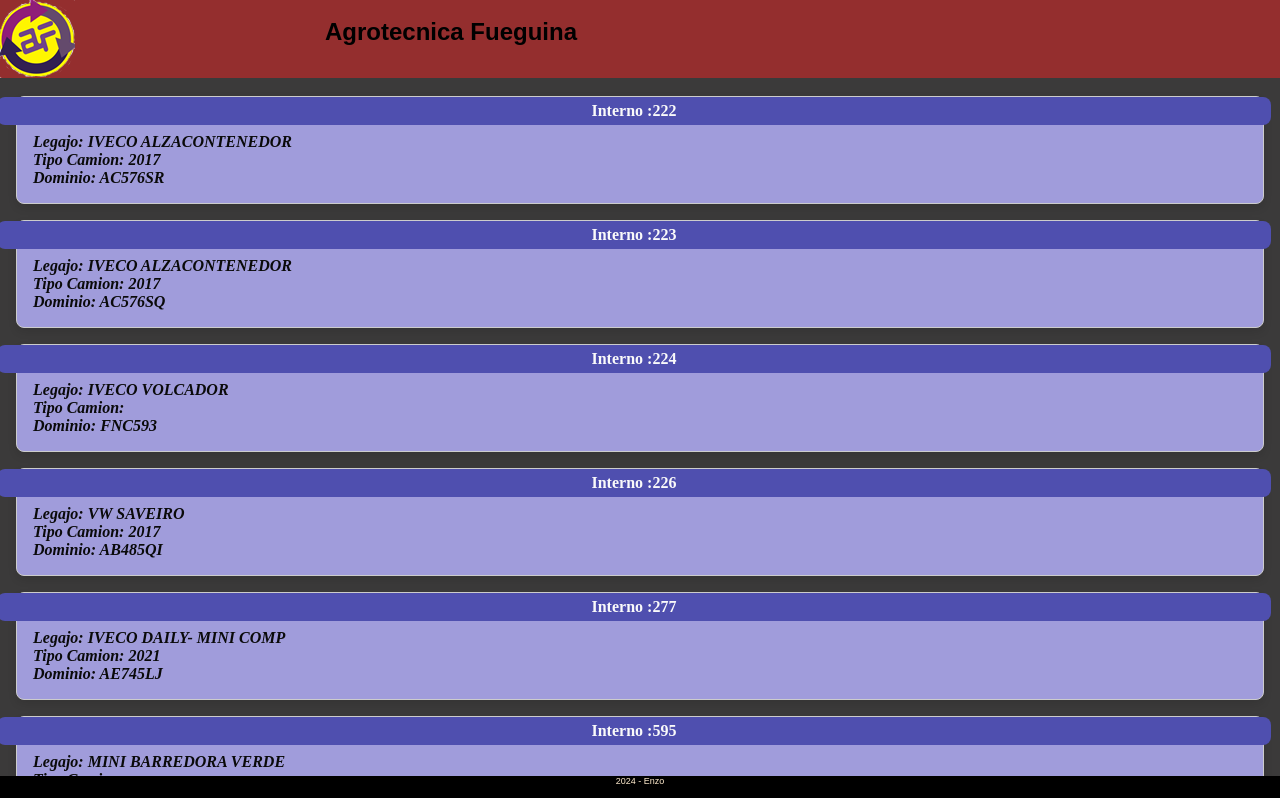
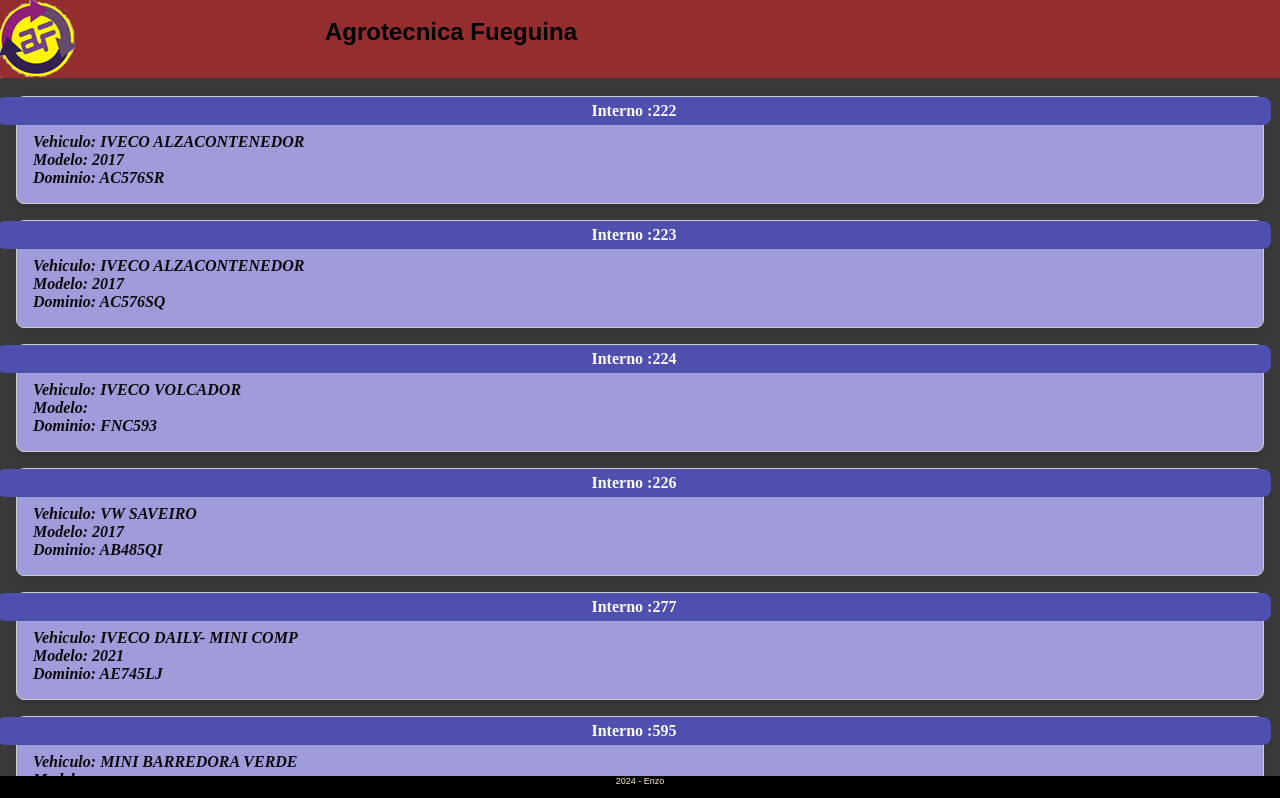
Before and after one commit to aesaries/afapp, a React (Vite) app: page /equipos in a window 1280 px wide. Shown: the top 798 px of the page. Built offline with nearby package versions, Linux system fonts and the light colour scheme.

Commit message:
Corrigiendo equipos card

```diff
--- a/src/components/Equipos.jsx
+++ b/src/components/Equipos.jsx
@@ -39,8 +39,8 @@
               <h4>Interno :
                 {item.INTERNO}
               </h4>
-              <p>Legajo: {item.TIPO}</p>
-              <p>Tipo Camion: {item.MODELO}</p>
+              <p>Vehiculo: {item.TIPO}</p>
+              <p>Modelo: {item.MODELO}</p>
               <p>Dominio: {item.DOMINIO}</p>
 
 
```
